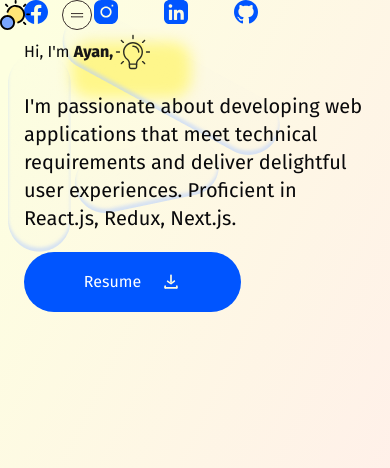
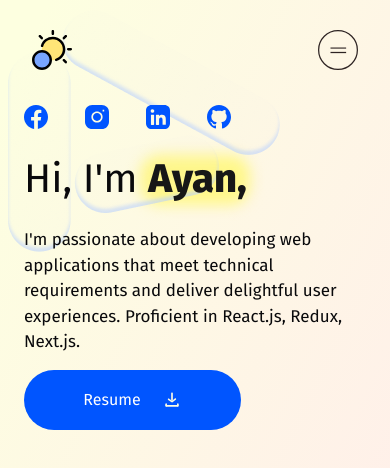
Before and after one commit to ayan-akd/my-portfolio, a Next.js app: page / in a window 390 px wide. Shown: the top 468 px of the page. Built offline with nearby package versions, Linux system fonts and the light colour scheme.

Commit message:
added fira sans and code

```diff
--- a/next.config.ts
+++ b/next.config.ts
@@ -1,9 +1,5 @@
 import type { NextConfig } from "next";
 
-const nextConfig: NextConfig = {
-  images: {
-    domains: ['fonts.googleapis.com', 'fonts.gstatic.com'],
-  }
-};
+const nextConfig: NextConfig = {};
 
 export default nextConfig;
--- a/src/app/globals.css
+++ b/src/app/globals.css
@@ -2,9 +2,10 @@
 @tailwind components;
 @tailwind utilities;
 
-body {
-  font-family: Arial, Helvetica, sans-serif;
+.fira-code {
+  font-family: var(--font-fira-code);
 }
+
 
 @layer base {
   :root {
--- a/src/app/layout.tsx
+++ b/src/app/layout.tsx
@@ -1,24 +1,25 @@
 import type { Metadata } from "next";
-import { Geist, Geist_Mono } from "next/font/google";
+import { Fira_Sans, Fira_Code } from "next/font/google";
 import "./globals.css";
 import { ThemeProvider } from "@/components/theme-provider";
-import { firaCode, firaSans } from "../lib/fonts";
 import Navbar from "@/components/shared/Navbar";
 
-const geistSans = Geist({
-  variable: "--font-geist-sans",
+const firaSans = Fira_Sans({
   subsets: ["latin"],
+  variable: "--font-fira-sans",
+  weight: ["400", "500", "600", "700", "800", "900"],
 });
-
-const geistMono = Geist_Mono({
-  variable: "--font-geist-mono",
+const firaCode = Fira_Code({
   subsets: ["latin"],
+  variable: "--font-fira-code",
+  weight: ["400", "500", "600", "700"],
 });
 
 export const metadata: Metadata = {
   title: "Create Next App",
   description: "Generated by create next app",
 };
+
 
 export default function RootLayout({
   children,
@@ -28,7 +29,7 @@ export default function RootLayout({
   return (
     <html lang="en" suppressHydrationWarning>
       <body
-        className={`${geistSans.variable} ${geistMono.variable} antialiased ${firaSans.variable} ${firaCode.variable}`}
+        className={` antialiased ${firaSans.variable} ${firaCode.variable} font-fira-sans`}
       >
         <ThemeProvider
             attribute="class"
--- a/src/app/page.tsx
+++ b/src/app/page.tsx
@@ -2,7 +2,7 @@ import Introduction from "@/components/introduction/Introduction";
 
 export default function Home() {
   return (
-    <div className="relative min-h-screen font-sans pl-2">
+    <div className="relative min-h-screen pl-2">
       <Introduction />
     </div>
   );
--- a/src/components/introduction/Introduction.tsx
+++ b/src/components/introduction/Introduction.tsx
@@ -24,7 +24,6 @@ const socialIcons = [
     link: "https://github.com/ayan-akd",
   },
 ];
-
 
 export default function Introduction() {
   const { resolvedTheme } = useTheme();
@@ -68,15 +67,15 @@ export default function Introduction() {
         />
       </AnimatePresence>
 
-      <div className=" min-h-screen mx-auto px-4 md:pt-[65px] md:pl-[4 0px] lg:pt-[104px] lg:pl-[97px]">
-        <div className="flex gap-[30px]">
+      <div className=" min-h-screen mx-auto px-4 pt-[105px] md:pt-[65px] md:pl-[4 0px] lg:pt-[104px] lg:pl-[97px]">
+        <div className="flex gap-[37px] md:gap-[30px]">
           {socialIcons.map((icon, index) => (
             <a
               key={index}
               href={icon.link}
               target="_blank"
               rel="noopener noreferrer"
-              className="inline-block mr-4"
+              className="inline-block md:mr-4"
             >
               <Image
                 src={icon.icon}
@@ -88,10 +87,16 @@ export default function Introduction() {
             </a>
           ))}
         </div>
-        <div className="mt-2 lg:mt-7">
+        <div className="mt-5 lg:mt-7">
           <div className="flex items-center">
-            <h1 className="md:text-5xl lg:text-[62px]">
-              Hi, I&apos;m <span className={`font-extrabold text-[#171717]`}><GlowText text="Ayan," theme={resolvedTheme as "light" | "dark"}/></span>
+            <h1 className="text-[40px] md:text-5xl lg:text-[62px]">
+              Hi, I&apos;m{" "}
+              <span className={`font-extrabold text-[#171717]`}>
+                <GlowText
+                  text="Ayan,"
+                  theme={resolvedTheme as "light" | "dark"}
+                />
+              </span>
             </h1>
             <Image
               src={
@@ -100,13 +105,26 @@ export default function Introduction() {
               alt="Bulb"
               width={40}
               height={40}
-              className="md:w-[67px] md:h-[67px] lg:w-[107px] lg:h-[107px] lg:mb-5"
+              className="hidden md:block md:w-[67px] md:h-[67px] lg:w-[107px] lg:h-[107px] lg:mb-5"
             />
           </div>
-          <p className="text-xl mt-5 lg:mt-0 md:max-w-[430px] lg:max-w-[530px]">I&apos;m passionate about developing web applications that meet technical requirements and deliver delightful user experiences. Proficient in React.js, Redux, Next.js. </p>
-          <button onClick={handleDownloadClick} className=" mt-5 lg:mt-10 bg-[#05F] text-white px-4 py-2 rounded-[50px] lg:rounded-[45px] w-[217px] h-[60px] lg:w-[480px] lg:h-[67px] flex items-center justify-center gap-3 lg:gap-5">
+          <p className="text-[17px] md:text-xl mt-[18px] md:mt-5 lg:mt-0 max-w-[373px] md:max-w-[430px] lg:max-w-[530px]">
+            I&apos;m passionate about developing web applications that meet
+            technical requirements and deliver delightful user experiences.
+            Proficient in React.js, Redux, Next.js.{" "}
+          </p>
+          <button
+            onClick={handleDownloadClick}
+            className="mt-[15px] md:mt-5 lg:mt-10 bg-[#05F] text-white px-4 py-2 rounded-[50px] lg:rounded-[45px] w-[217px] h-[60px] lg:w-[480px] lg:h-[67px] flex items-center justify-center gap-[13px] lg:gap-5"
+          >
             Resume
-            <Image src={"/download.svg"} alt="Download" width={20} height={20} className="ml-2" />
+            <Image
+              src={"/download.svg"}
+              alt="Download"
+              width={20}
+              height={20}
+              className="ml-2"
+            />
           </button>
         </div>
       </div>
--- a/src/components/shared/Navbar.tsx
+++ b/src/components/shared/Navbar.tsx
@@ -30,7 +30,18 @@ const Navbar = () => {
 
   return (
     <>
-      <div className="fixed md:top-[49px] md:right-[51px] lg:top-[89px] lg:right-[91px] flex items-center gap-6 z-50">
+      <div
+        className="
+  fixed flex items-center
+  /* Mobile styles - spread elements across width */
+  justify-between w-full px-8 top-[30px]
+  /* Tablet styles - revert to right-aligned */
+  md:justify-end md:w-auto  md:px-0 md:top-[49px] md:right-[51px]
+  /* Desktop styles */
+  lg:top-[89px] lg:right-[91px]
+  gap-6 z-50
+"
+      >
         {/* dark mode and light mode toggle */}
 
         <Image
@@ -41,7 +52,7 @@ const Navbar = () => {
           alt="Mode Toggle"
           width={30}
           height={30}
-          className="mr-2 cursor-pointer md:w-14 md:h-14 lg:w-16 lg:h-16"
+          className="mr-2 cursor-pointer w-10 h-10 md:w-14 md:h-14 lg:w-16 lg:h-16"
         />
 
         {/* Menu Icon */}
@@ -51,7 +62,7 @@ const Navbar = () => {
           alt="Menu"
           width={30}
           height={30}
-          className="md:w-14 md:h-14 lg:w-16 lg:h-16 cursor-pointer"
+          className="w-10 h-10 md:w-14 md:h-14 lg:w-16 lg:h-16 cursor-pointer"
         />
       </div>
       {/* Background Animation */}
@@ -79,12 +90,13 @@ const Navbar = () => {
                   : "blur(20.649999618530273px)",
             }}
           >
-            <div className="fixed right-5 top-0 h-screen space-y-4 lg:space-y-0 z-40 md:pt-32 lg:pt-44 lg:px-8">
+            <div className="fixed text-end right-0 md:right-5 md:top-0 h-screen
+            space-y-2 md:space-y-4 lg:space-y-0 z-40 pt-20 md:pt-32 lg:pt-44 lg:px-8">
               {menuItems.map((item, index) => (
                 <a
                   key={index}
                   href={item.href}
-                  className={`flex justify-end items-center lg:gap-0 md:w-[600px] lg:w-[857px] lg:h-[131px] py-4 md:text-6xl lg:text-[70px] font-medium px-10 rounded-lg transition-all duration-200  ${
+                  className={`flex justify-end items-center lg:gap-0 h-[80px] md:w-[600px] md:h-[100px] lg:w-[857px] lg:h-[131px] py-4 text-[40px] md:text-6xl lg:text-[70px] font-medium px-8 md:px-10 rounded-lg transition-all duration-200  ${
                     resolvedTheme === "light"
                       ? "hover:bg-[radial-gradient(158.52%_120.61%_at_50.06%_50.38%,_#28344C_0%,_#000_100%)] hover:border-[#1A2231] hover:filter-[blur(0px)] hover:text-[#EBF1FF]"
                       : "hover:bg-[radial-gradient(455.51%_346.56%_at_50.06%_50.38%,_#E2F1FF_0%,_#0F1027_100%)] hover:rounded hover:filter-[blur(3.9000000953674316px)] hover:text-[#0F0E2B]"
--- a/src/components/ui/GlowText.tsx
+++ b/src/components/ui/GlowText.tsx
@@ -24,7 +24,7 @@ const GlowText = ({
 
           /* Mobile styles (default) */
           top-[10%] left-[-8%]
-          w-[120px] h-[56px]
+          w-[110px] h-[50px]
 
           /* Tablet styles */
           sm:w-[130px] sm:h-[55px]
--- a/tailwind.config.ts
+++ b/tailwind.config.ts
@@ -11,9 +11,9 @@ export default {
   theme: {
   	extend: {
 		fontFamily: {
-			sans: ['var(--font-fira-sans)'],
-			mono: ['var(--font-fira-code)'],
-		  },
+			"fira-sans":"var(--font-fira-sans)",
+			"fira-code":"var(--font-fira-code)",
+		},
   		colors: {
   			background: 'hsl(var(--background))',
   			foreground: 'hsl(var(--foreground))',
```
